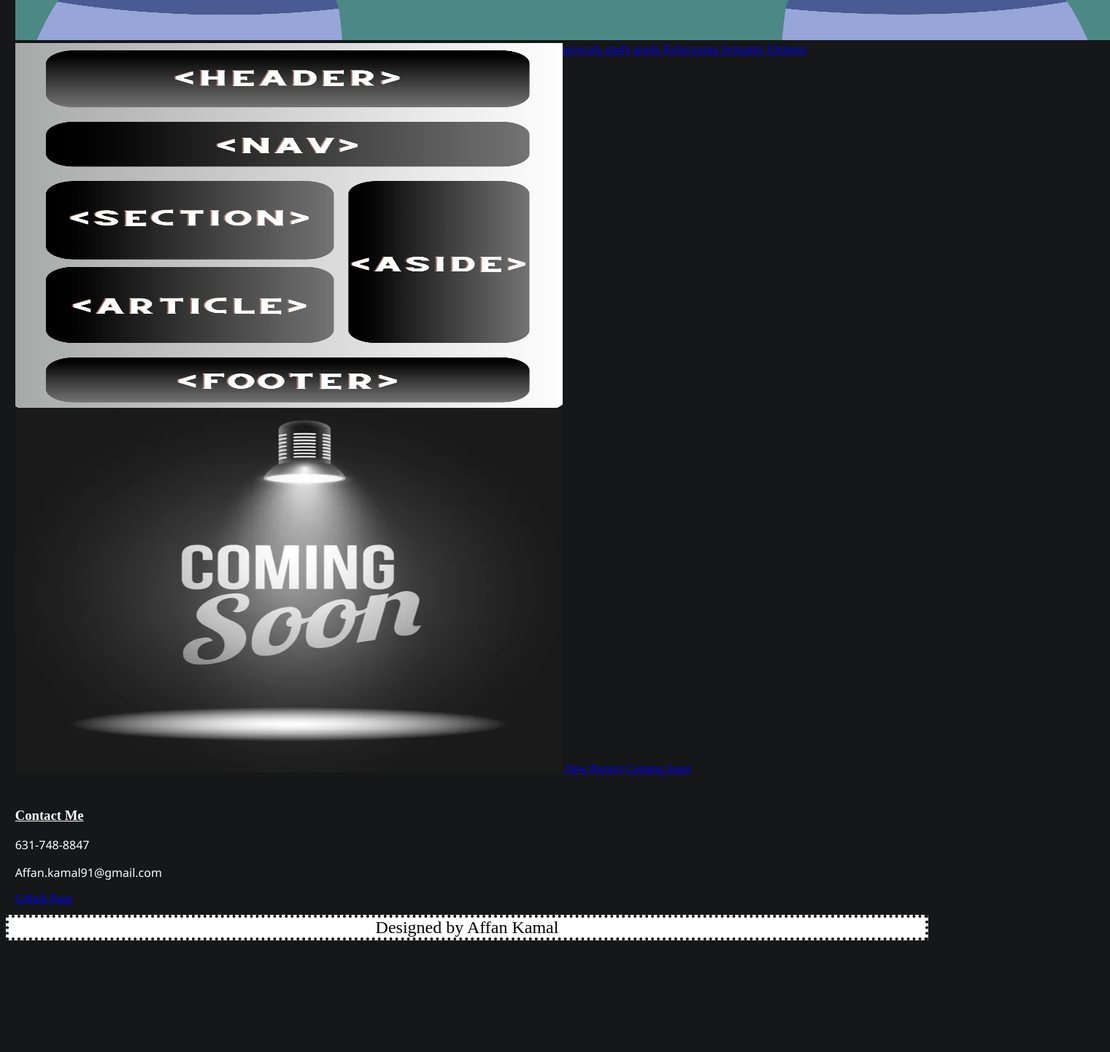
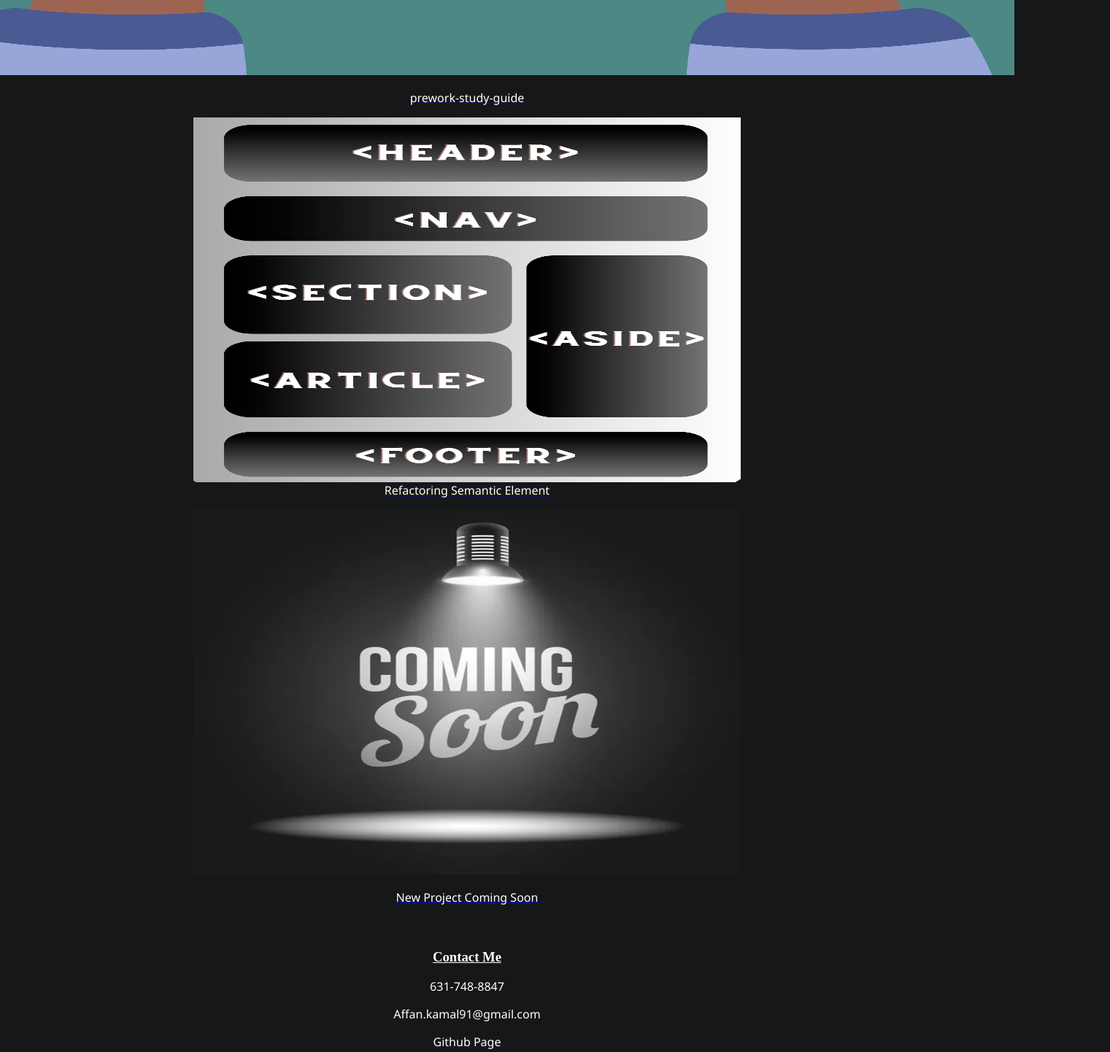
Before and after one commit to AffanK91/my-portfolio, a plain HTML site: page index.html in a window 1280 px wide. Shown: the part 960-2402 px from the top of the page at 73% size, 1521 px wide, since content can reach past the window. Before the commit the page ends 2257 px from the top, so only its background shows below. Drawn offline with Linux system fonts and the light colour scheme.

Commit message:
updated css sheet

```diff
--- a/assets/style.css
+++ b/assets/style.css
@@ -13,10 +13,10 @@ header {
     background-color: rgb(216, 126, 8);
     font-size: x-large;
     text-align: center;
-   color: black;
-   border-style: dotted;
-   border-width: 5px;
-   margin-bottom: 2%;
+    color: black;
+    border-style: dotted;
+    border-width: 5px;
+    margin-bottom: 2%;
 
 
 }
@@ -30,9 +30,23 @@ nav {
     border-style: dotted;
     border-width: 4px;
 
+
 }
 
+ul {
+    list-style-type: none;
+}
 
+li a {
+
+    display: block;
+    padding: 8px;
+
+}
+
+li a:hover {
+    background-color: black;
+}
 
 section {
 
@@ -42,6 +56,11 @@ section {
 .headings {
     color: #fff;
     text-decoration: underline;
+    text-align: center;
+}
+
+.info {
+    text-align: center;
 }
 
 p {
@@ -50,11 +69,18 @@ p {
     font-family: 'Segoe UI', Tahoma, Geneva, Verdana, sans-serif;
 }
 
-footer{
+.flex-container {
+    display: flex;
+    flex-direction: column;
+    justify-content: center;
+    align-items: center;
+}
+
+footer {
     text-align: center;
     font: 500;
     font-size: x-large;
-    font-family: 'Times New Roman', Times, serif        ;
+    font-family: 'Times New Roman', Times, serif;
     background-color: #fff;
     border-style: dotted;
     border-width: 4px;
--- a/index.html
+++ b/index.html
@@ -40,23 +40,22 @@
 
         <section id="work">
             <h3 class="headings">Work</h3>
-            <div>
-                <a class="prework"
-                href=" https://affank91.github.io/prework-study-guide/">
+            <div class="flex-container">
+                <a href=" https://affank91.github.io/prework-study-guide/">
                     <img src="assets/prework-study-guide.jpg" width="1500" height="500">
-                   prework-study-guide
+                   <p class="info">prework-study-guide</p>
 
 
                 </a>
                 <a href="https://affank91.github.io/week-one-challenge/">
                     <img src="assets/html.jpg" style="float:left;width: 750px;px; height: 500px;;">
-                    Refactoring Semantic Element
+                    <p class="info">Refactoring Semantic Element</p>
 
                 </a>
 
               <a href="#">
                 <img src="assets/coming-soon.jpg" style="float:rigt;width:750px; height:500px;">
-                New Project Coming Soon
+                <p class="info">New Project Coming Soon</p>
               </a>
 
             </div>
@@ -64,14 +63,14 @@
 
         <section id="contact-me">
             <h3 class="headings">Contact Me</h3>
-            <p>
+            <p class="info">
             631-748-8847
             </p>
-            <p>
+            <p class="info">
             Affan.kamal91@gmail.com
             </p>
             <a href="https://github.com/dashboard">
-                Github Page
+             <p class="info"> Github Page</p>
             </a>
         </section>
 
```
